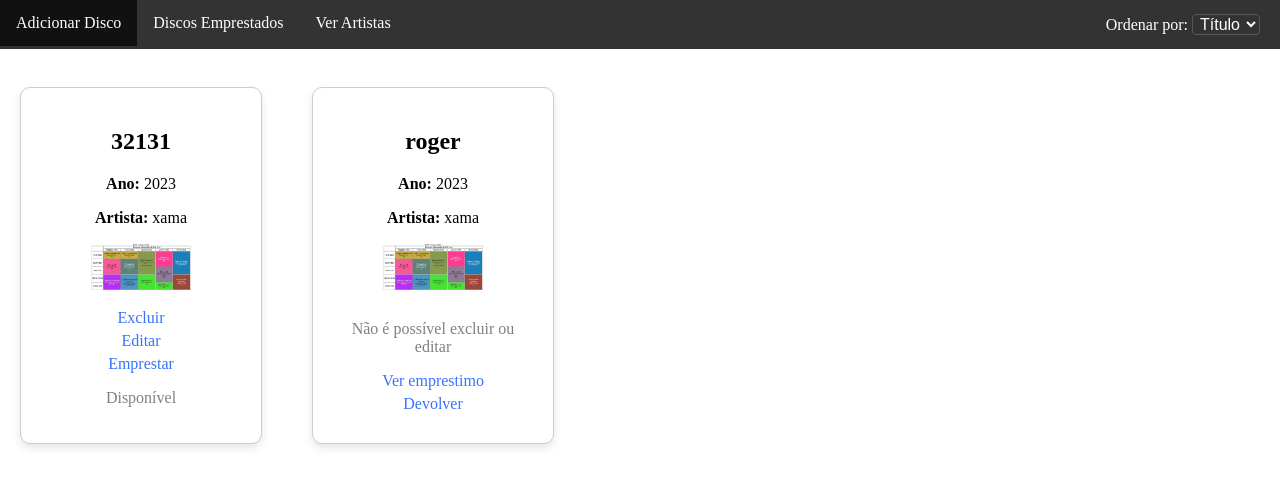
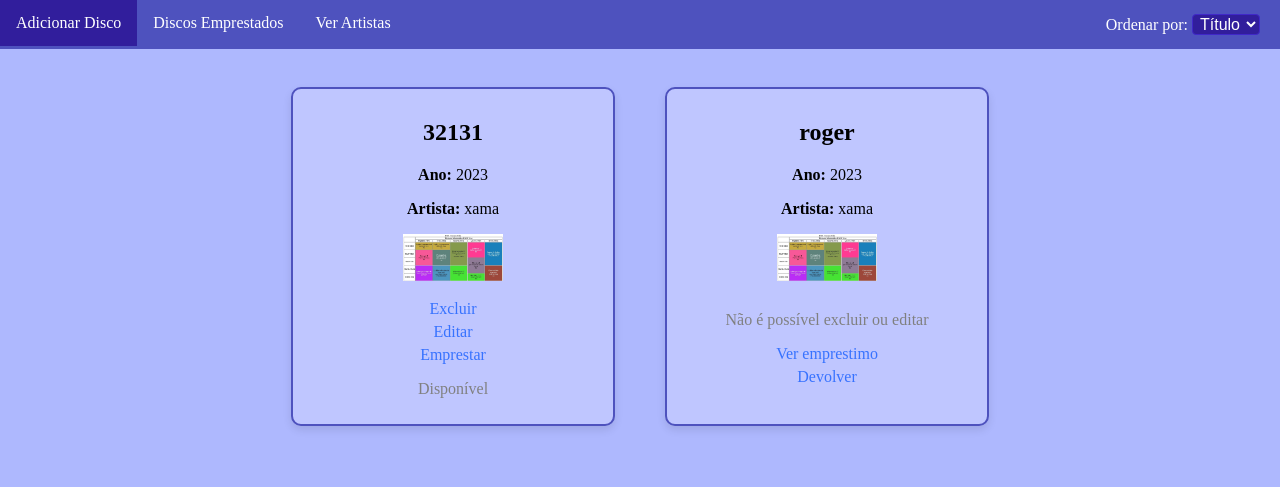
Before and after one commit to cauaauler/IFRS-Discoteca-Prog-2024, a PHP site: page / in a window 1280 px wide. Shown: the top 487 px of the page. Run offline with PHP 8.4, Linux system fonts and the light colour scheme; data comes from the database, SQL or seed files in the repository.

Commit message:
cores iniciais

```diff
--- a/discos.css
+++ b/discos.css
@@ -3,6 +3,7 @@
 }
 body{
     margin: 0px;
+    background-color: #AEB8FE;
 }
 
 /* Container flexível para os cards */
@@ -11,18 +12,20 @@ body{
     /* gap é maravilhoso, é literalmente um gap, não é que nem o margin que soma */
     gap: 50px;
     padding: 20px;
+    justify-content: center;
+    flex-wrap: wrap;
 }
 
 /* Estilo de cada card individual */
 .card {
-    border: 1px solid #ccc;
+    border: 2px solid #4E52BE;
     border-radius: 10px;
-    padding: 20px;
-    flex-basis: 200px; /* Define a largura inicial do card */
+    padding: 10px;
+    flex-basis: 300px; /* Define a largura inicial do card */
     flex-shrink: 0; /* Evita que o card encolha */
     box-shadow: 0px 4px 8px rgba(0, 0, 0, 0.1);
     text-align: center;
-    background-color: #fff;
+    background-color: #bfc6ff;
     transition: transform 0.3s;
 }
 
@@ -33,8 +36,8 @@ body{
 
 /* Estilo da imagem dentro do card */
 .card img {
-    width: 150px; /* Largura fixa para todas as imagens */
-    height: 150px; /* Altura fixa */
+    max-width: 300px; /* Largura fixa para todas as imagens */
+    max-height: auto; /* Altura fixa */
     object-fit: cover; /* Garante que a imagem ocupe o espaço sem distorção */
     margin-bottom: 10px;
 }
@@ -57,7 +60,7 @@ body{
     margin: 0;
     padding: 0;
     overflow: hidden;
-    background-color: #333;
+    background-color: #4E52BE;
 }
 
 .navbar li {
@@ -73,7 +76,7 @@ body{
 }
 
 .navbar li a:hover {
-    background-color: #111; /* Cor de fundo quando passar o mouse */
+    background-color: #311e9c; /* Cor de fundo quando passar o mouse */
 }
 
 /* Estilo do formulário de ordenação dentro da navbar */
@@ -85,9 +88,9 @@ body{
 
 /* Estilo do select para ordenação */
 .navbar select {
-    background-color: #333;
+    background-color: #311e9c;
     color: white;
-    border: 1px solid #575757;
+    border: 1px solid #4028c9;
     font-size: 16px;
     border-radius: 4px;
     outline: none;
@@ -96,7 +99,7 @@ body{
 
 /* Efeito de hover no select */
 .navbar select:hover {
-    background-color: #575757;
+    background-color: #4028c9;
 }
 
 /* Responsividade para a navbar */
```
Also changed, not shown: uploads/23_Aaaaaa.png (added), uploads/24_God.png (added), uploads/25_Aaaaaa.png (added), uploads/26_God.png (added).
